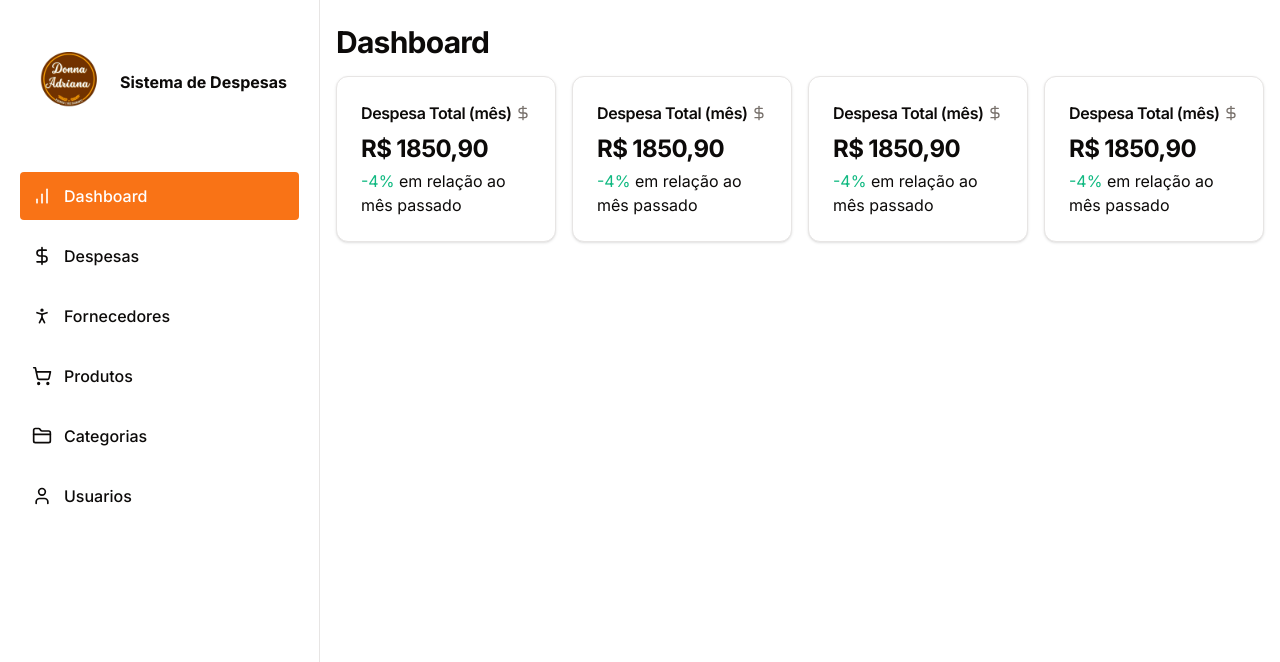
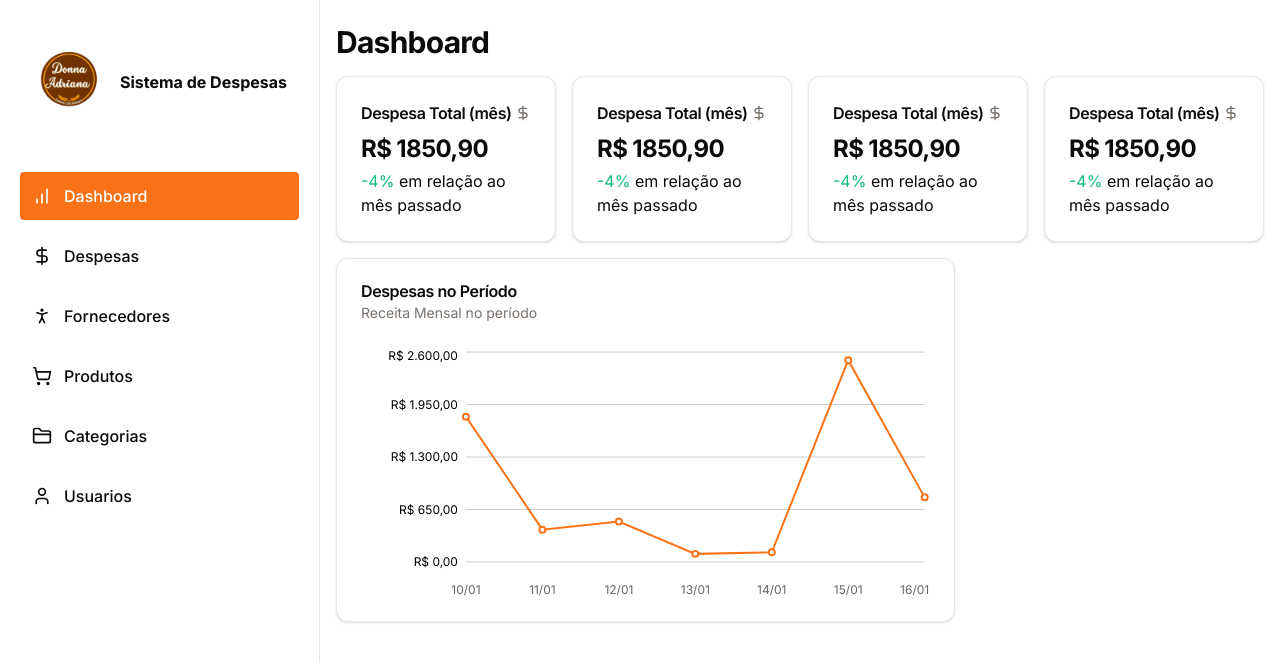
Before and after one commit to Felipe-Cavalari/sistema-despesa, a Next.js app: page /dashboard in a window 1280 px wide. Shown: the top 662 px of the page. Built offline with nearby package versions, Linux system fonts and the light colour scheme.

Commit message:
Ui do grafico de Despesas do Mês

```diff
--- /dev/null
+++ b/app/dashboard/components/month-expenses-chart.tsx
@@ -0,0 +1,69 @@
+'use client'
+import {
+  Card,
+  CardHeader,
+  CardTitle,
+  CardContent,
+  CardDescription,
+} from '@/components/ui/card'
+import colors from 'tailwindcss/colors'
+
+import {
+  ResponsiveContainer,
+  LineChart,
+  XAxis,
+  YAxis,
+  CartesianGrid,
+  Line,
+  Tooltip,
+} from 'recharts'
+
+const data = [
+  { date: '10/01', expense: 1800 },
+  { date: '11/01', expense: 400 },
+  { date: '12/01', expense: 500 },
+  { date: '13/01', expense: 100 },
+  { date: '14/01', expense: 120 },
+  { date: '15/01', expense: 2500 },
+  { date: '16/01', expense: 800 },
+]
+
+export default function MonthExpensesChart() {
+  return (
+    <Card className="col-span-6">
+      <CardHeader>
+        <div className="space-y-1">
+          <CardTitle>Despesas no Período</CardTitle>
+          <CardDescription>Receita Mensal no período</CardDescription>
+        </div>
+      </CardHeader>
+      <CardContent>
+        <ResponsiveContainer width={'100%'} height={250}>
+          <LineChart data={data} style={{ fontSize: 12 }}>
+            <YAxis
+              width={100}
+              stroke="black"
+              axisLine={false}
+              tickLine={false}
+              tickFormatter={(value: number) =>
+                value.toLocaleString('pt-BR', {
+                  style: 'currency',
+                  currency: 'BRL',
+                })
+              }
+            />
+
+            <CartesianGrid vertical={false} />
+            <Line
+              type="linear"
+              strokeWidth={2}
+              dataKey="expense"
+              stroke={colors.orange['500']}
+            />
+            <XAxis axisLine={false} tickLine={false} dataKey={'date'} dy={16} />
+          </LineChart>
+        </ResponsiveContainer>
+      </CardContent>
+    </Card>
+  )
+}
--- a/app/dashboard/page.tsx
+++ b/app/dashboard/page.tsx
@@ -1,4 +1,5 @@
 import MonthExpensesCard from './components/month-expenses-card'
+import MonthExpensesChart from './components/month-expenses-chart'
 
 export default function Dashboard() {
   return (
@@ -11,6 +12,10 @@ export default function Dashboard() {
         <MonthExpensesCard />
         <MonthExpensesCard />
       </div>
+
+      <div className="grid grid-cols-9">
+        <MonthExpensesChart />
+      </div>
     </div>
   )
 }
--- a/package.json
+++ b/package.json
@@ -25,6 +25,7 @@
     "react": "^18",
     "react-dom": "^18",
     "react-hook-form": "^7.50.1",
+    "recharts": "^2.12.1",
     "sonner": "^1.4.0",
     "tailwind-merge": "^2.2.1",
     "tailwindcss-animate": "^1.0.7",
```
Also changed, not shown: 1 other file (tests, documents, lock files or other folders).
